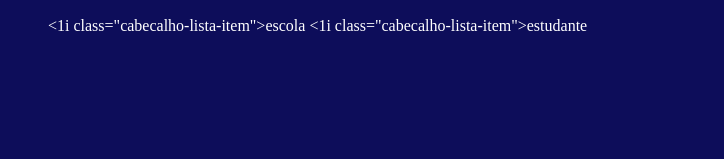
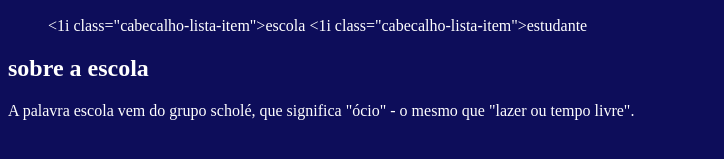
Before and after one commit to sthefanysantanaa/meuprimeirosite, a plain HTML site: page index.html in a window 1280 px wide. Shown: the part 411-570 px from the top of the page, without its empty margins (0-724 px from the left). Drawn offline with Linux system fonts and the light colour scheme.

Commit message:
Add files via upload

```diff
--- a/index.html
+++ b/index.html
@@ -7,14 +7,31 @@
     <title>Document</title>
     <link rel="stylesheet"href="style.css">
 </head>
+
 <body>
+
     <header class="cabecalho">
         <img class="cabecalho-imagem" src="logo.png" alt="logo da alura">
         <ul class="cabecalho-lista">
            <1i class="cabecalho-lista-item">escola</1i>
            <1i class="cabecalho-lista-item">estudante</1i>
+
         </u1>
     </header>
+ <section class="escola">
+    <h2 class="escola-titulo"> sobre a escola</h2>
+    <p class="escola-texto-um"É a instituição que fornece o processo de ensaio para discente (alunos), com objetivo de formar e desenvolver cada individuo em seus aspectos cultural,social e cognitivo.
+    <p class="escola-dois">A palavra escola vem do grupo scholé, que significa "ócio" - o mesmo que "lazer ou tempo livre". </p>
+
+ </section>
+
+
+
+
+
+
+
+
 
 </body>
 </html>
```
